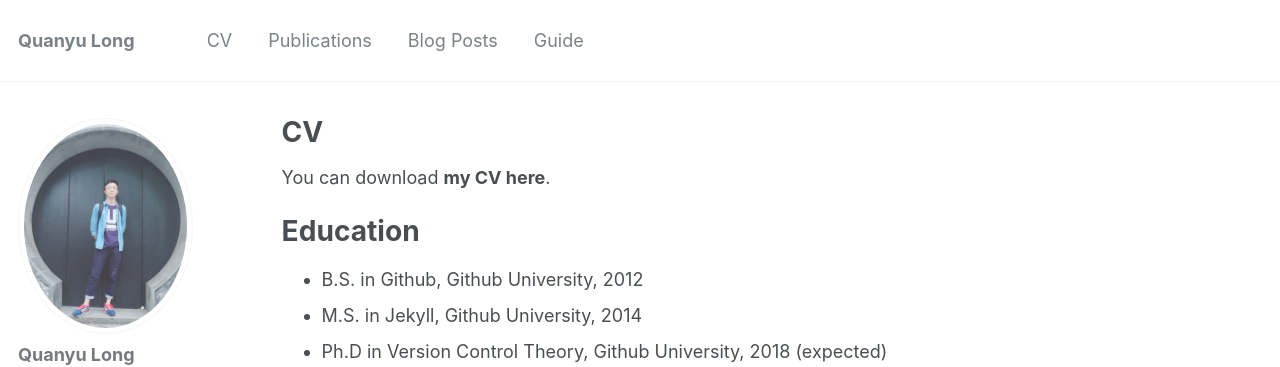
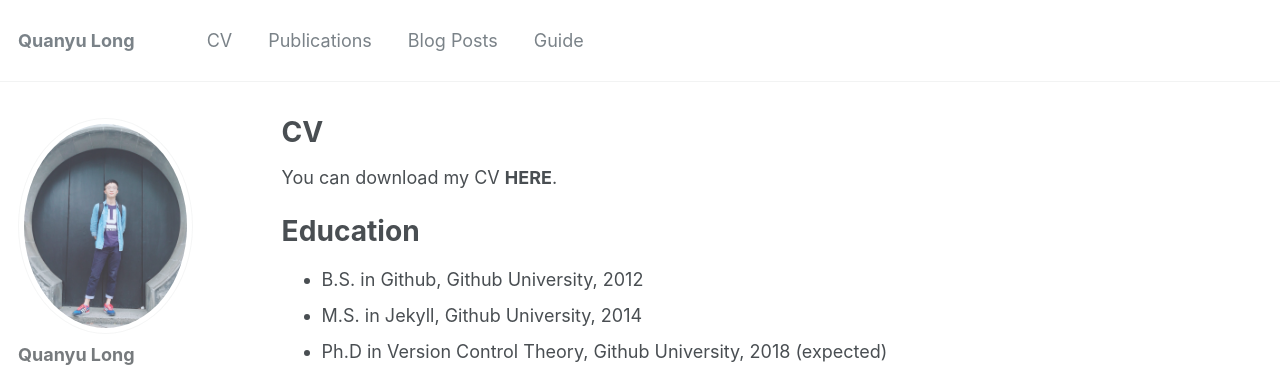
Before and after one commit to QuanyuLong/QuanyuLong.github.io, a Jekyll site: the page built from _pages/cv.md, in a window 1280 px wide and 900 px high. Shown: the top 367 px of the window. Built offline with Jekyll 4.4.1, drawn with Linux system fonts in a browser that asks for light colours.

Commit message:
Update cv.md

```diff
--- a/_pages/cv.md
+++ b/_pages/cv.md
@@ -9,7 +9,7 @@ redirect_from:
 
 {% include base_path %}
 
-You can download **[my CV here](http://quanyulong.github.io/files/paper1.pdf)**.
+You can download my CV **[HERE](http://quanyulong.github.io/files/paper1.pdf)**.
 
 Education
 ======
```
